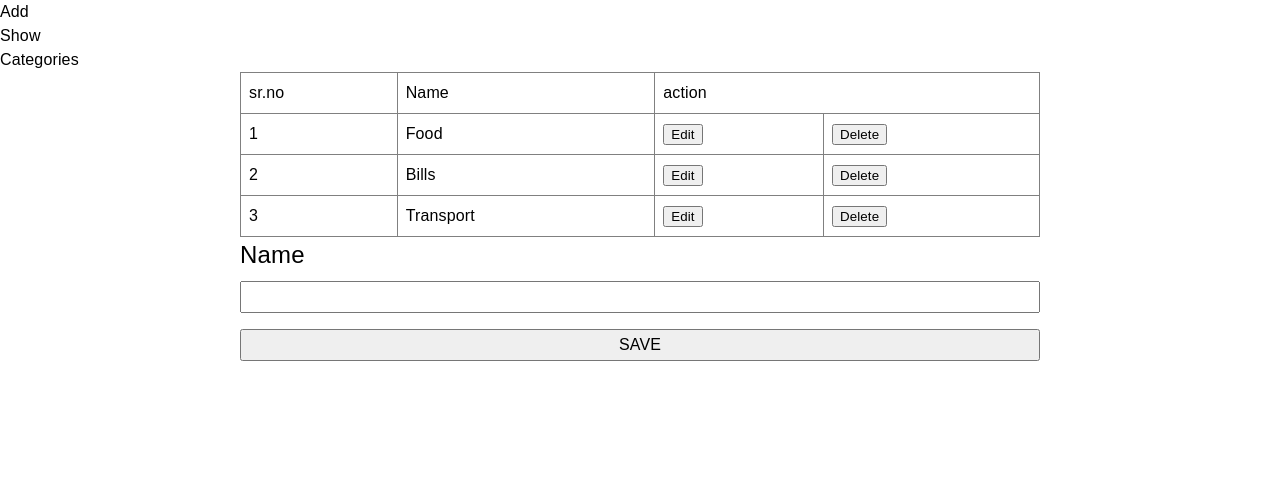
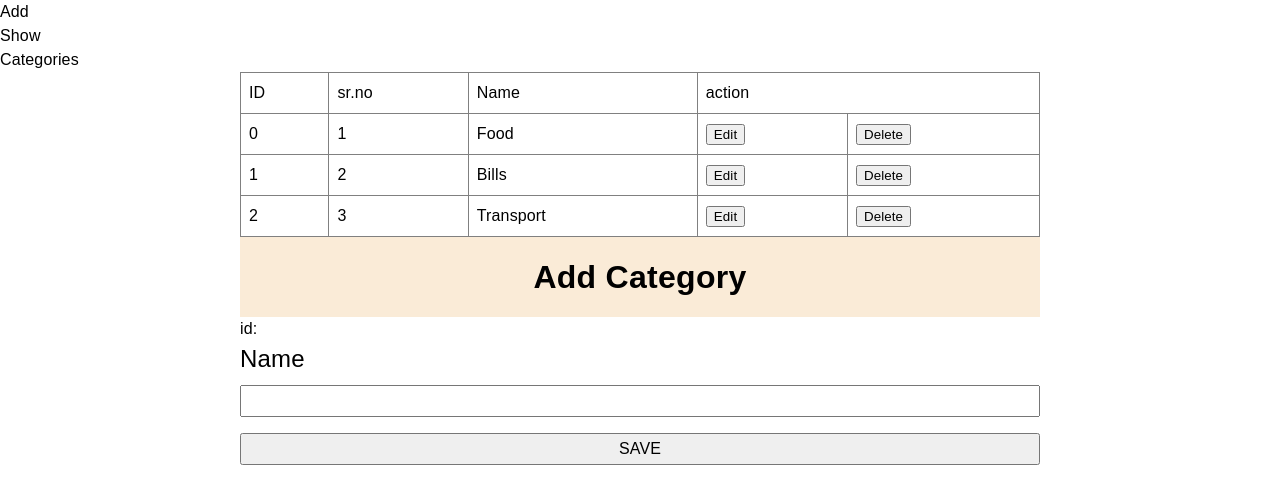
Before and after one commit to vratnoo/Just-React, a React (Create React App) app: page /categories in a window 1280 px wide. Shown: the top 504 px of the page. Built offline with nearby package versions, Linux system fonts and the light colour scheme.

Commit message:
miner improvements in categories from home

```diff
--- a/src/AddTransaction.js
+++ b/src/AddTransaction.js
@@ -47,13 +47,12 @@ const AddTransaction = ({accounts,categories,setIsEdit,transactionList,setTransa
         e.preventDefault()
         // setTransaction({...transaction,id:Date.now()})
         if(isEdit==true && editId!==""){
+            updateTransaction(transaction)
+        }else{
 
-            updateTransaction(transaction)
-            setTransaction(initialState)
-        }else{
-            addTransaction(transaction)
-            setTransaction(initialState)
+            addTransaction({...transaction,id:Date.now()})
         }
+        setTransaction(initialState)
 
 
 
--- a/src/App.js
+++ b/src/App.js
@@ -36,21 +36,21 @@ function App() {
   const deleteCategory = (id)=>{
       setCategories(categories.filter((item)=>item.id!==id))
   }
-  const editCategory = (id)=>{
 
-  }
 
   const addCategory = (item)=>{
-    setCategories({...categories,item})
+    setCategories([...categories,item])
   }
-
+  const updateCategory = (category)=>{
+    setCategories(categories.map((item)=>item.id==category.id?category:item))
+  }
   const addTransaction = (transaction)=>{
 
     setTransactionList([...transactionList,transaction])
 
   }
   const updateTransaction = (transaction)=>{
-    setTransactionList(transactionList.map((item)=>item.id==transaction.id?transaction:item))
+    setTransactionList(transactionList.map((item)=>item.id===transaction.id?transaction:item))
     setIsEdit(false)
     navigate('/show')
   }
@@ -60,7 +60,7 @@ function App() {
 
   const AddProps = {accounts,categories,transactionList,setIsEdit,addTransaction,updateTransaction,isEdit,editId,}
   const ShowProps = {accounts,categories,transactionList,setTransactionList,handleDelete,handleEdit}
-  const CategoryProps = {categories,addCategory,deleteCategory,editCategory}
+  const CategoryProps = {categories,addCategory,deleteCategory,updateCategory}
   return (
     <>
 
--- a/src/categories.jsx
+++ b/src/categories.jsx
@@ -1,48 +1,65 @@
 import React, { useEffect, useState } from 'react';
 
 
-const AddCategory = ({addCategory}) => {
-    const initialState = {id:Date.now(),name:""}
+const AddCategory = ({categories,addCategory,isEdit,setIsEdit,currentCategory,updateCategory}) => {
+    const initialState = {id:"",name:""}
     const [category,setCategory] = useState({})
 
     useEffect(()=>{
-        setCategory(initialState)
-    },[])
+
+        if(isEdit && currentCategory!==""){
+            const result = categories.filter((item)=>item.id===currentCategory)
+            setCategory(result[0])
+        }else{
+            setCategory(initialState)
+        }
+    },[currentCategory])
 
     const handleChange = (e)=>{
         setCategory({...category,name:e.target.value})
     }
     const handleSubmit = (e)=>{
         e.preventDefault()
-        // addCategory(category)
-        setCategory(initialState)
+        if(isEdit && currentCategory!==""){
+            updateCategory(category)
+            setIsEdit(false)
+            setCategory(initialState)
+        }else{
+            addCategory({...category,id:Date.now()})
+            setCategory(initialState)
+        }
+
     }
 
     return ( <div>
+        <h2>{!isEdit?"Add Category":"Edit Category"}</h2>
+        <p>id: {category.id}</p>
             <form onSubmit={handleSubmit}>
                 <label> Name </label>
                 <input type="text" name="name" value={category.name} onChange={handleChange}/>
-                <button>SAVE</button>
+                <button>{!isEdit?"SAVE":"UPDATE"}</button>
             </form>
     </div> );
 }
 
 
 
-const ViewCategory = ({categories,editCategory,deleteCategory}) => {
+const ViewCategory = ({categories,editCategory,deleteCategory,handleEdit}) => {
 
     return ( <div>
         <table>
             <tr>
+                <td>ID</td>
                 <td>sr.no</td>
                 <td>Name</td>
                 <td colSpan={2}>action</td>
             </tr>
             {categories.map((item,index)=>(
                 <tr key={item.id}>
+                <td>{item.id}</td>
                 <td>{index+1}</td>
                 <td>{item.name}</td>
-                <td><button onClick={()=>editCategory(item.id)}>Edit</button></td>
+                <td><button onClick={()=>handleEdit(item.id)}>Edit</button></td>
                 <td><button onClick={()=>deleteCategory(item.id)}>Delete</button></td>
                 </tr>
             ))}
@@ -52,14 +69,24 @@ const ViewCategory = ({categories,editCategory,deleteCategory}) => {
 }
 
 const Category = (props) => {
-    const {} = props
+    const {categories} = props
+    const [isEdit,setIsEdit] = useState(false)
+    const [currentCategory,setCurrentCategory] = useState("")
+
+    const handleEdit = (id)=>{
+        setIsEdit(true)
+        setCurrentCategory(id)
+    }
+
+
     useEffect(()=>{
-
-    },[])
+        console.log(categories)
+    },[categories])
+    const ExtraProps = {...props,isEdit,setIsEdit,handleEdit,currentCategory}
     return (
         <>
-            <ViewCategory {...props}/>
-            <AddCategory {...props}/>
+            <ViewCategory {...ExtraProps}/>
+            <AddCategory {...ExtraProps}/>
         </>
       );
 }
```
